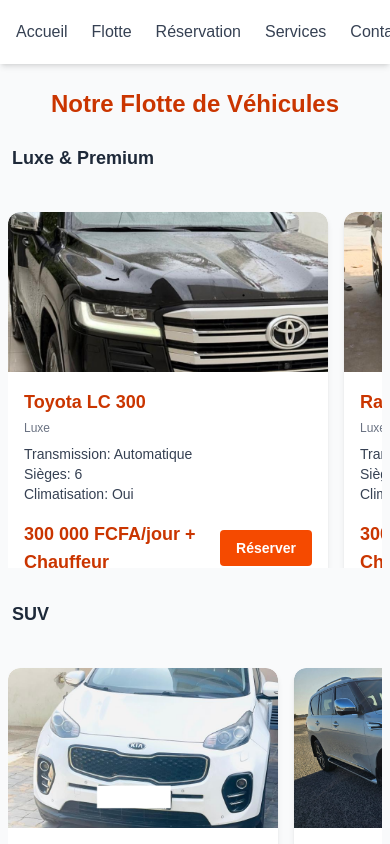
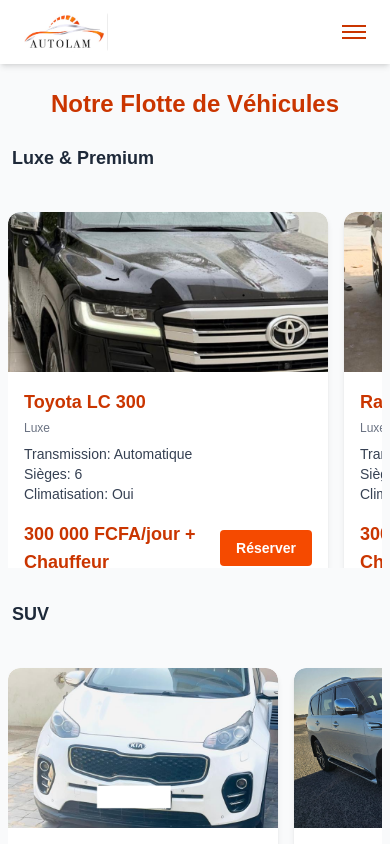
Before and after one commit to mbayestark/AutoLam, a Next.js app: page /fleet in a window 390 px wide. Shown: the top 844 px of the page. Built offline with nearby package versions, Linux system fonts and the light colour scheme.

Commit message:
Update Header.tsx

```diff
--- a/src/components/Header.tsx
+++ b/src/components/Header.tsx
@@ -1,22 +1,47 @@
-import React from "react";
+import React, { useState } from "react";
 import Link from "next/link";
 import Image from "next/image";
 
 export default function Header() {
+  const [menuOpen, setMenuOpen] = useState(false);
   return (
-    <header className="w-full bg-white shadow-md py-3 px-4 flex items-center justify-between">
+    <header className="w-full bg-white shadow-md py-3 px-4 flex items-center justify-between relative">
       <div className="flex items-center gap-3">
         <Link href="/">
           <Image src="/assets/LOGO.jpg" alt="Auto-Lam Logo" height={40} width={40} className="h-10 w-auto rounded" />
         </Link>
       </div>
-      <nav className="flex gap-6 text-gray-700 font-medium">
-        <Link href="/">Accueil</Link>
-        <Link href="/fleet">Flotte</Link>
-        <Link href="/booking">Réservation</Link>
-        <Link href="/services">Services</Link>
-        <Link href="/contact">Contact</Link>
+      {/* Hamburger button for mobile */}
+      <button
+        className="md:hidden flex flex-col justify-center items-center w-10 h-10 focus:outline-none"
+        aria-label="Ouvrir le menu"
+        onClick={() => setMenuOpen((open) => !open)}
+      >
+        <span className={`block w-6 h-0.5 bg-orange-700 mb-1 transition-transform duration-200 ${menuOpen ? 'rotate-45 translate-y-1.5' : ''}`}></span>
+        <span className={`block w-6 h-0.5 bg-orange-700 mb-1 transition-opacity duration-200 ${menuOpen ? 'opacity-0' : ''}`}></span>
+        <span className={`block w-6 h-0.5 bg-orange-700 transition-transform duration-200 ${menuOpen ? '-rotate-45 -translate-y-1.5' : ''}`}></span>
+      </button>
+      {/* Nav links */}
+      <nav
+        className={`
+          flex-col gap-4 text-gray-700 font-medium absolute right-4 top-16 bg-white shadow-lg rounded-lg p-4 z-50 transition-all duration-300
+          ${menuOpen ? 'flex' : 'hidden'}
+          md:static md:flex md:flex-row md:gap-6 md:shadow-none md:bg-transparent md:p-0 md:rounded-none md:items-center
+        `}
+      >
+        <Link href="/" onClick={() => setMenuOpen(false)}>Accueil</Link>
+        <Link href="/fleet" onClick={() => setMenuOpen(false)}>Flotte</Link>
+        <Link href="/booking" onClick={() => setMenuOpen(false)}>Réservation</Link>
+        <Link href="/services" onClick={() => setMenuOpen(false)}>Services</Link>
+        <Link href="/contact" onClick={() => setMenuOpen(false)}>Contact</Link>
       </nav>
+      {/* Overlay for closing menu when clicking outside */}
+      {menuOpen && (
+        <div
+          className="fixed inset-0 z-40 md:hidden"
+          onClick={() => setMenuOpen(false)}
+        />
+      )}
     </header>
   );
 }
```
